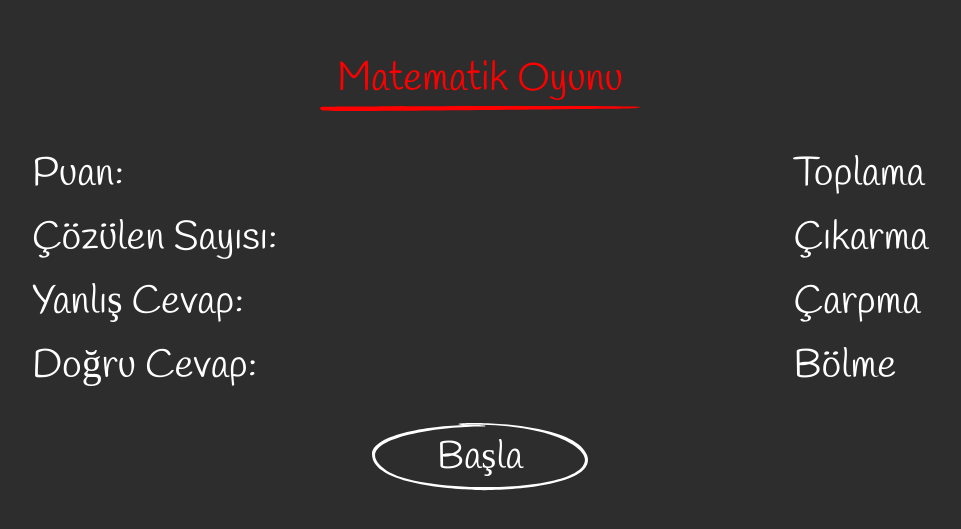
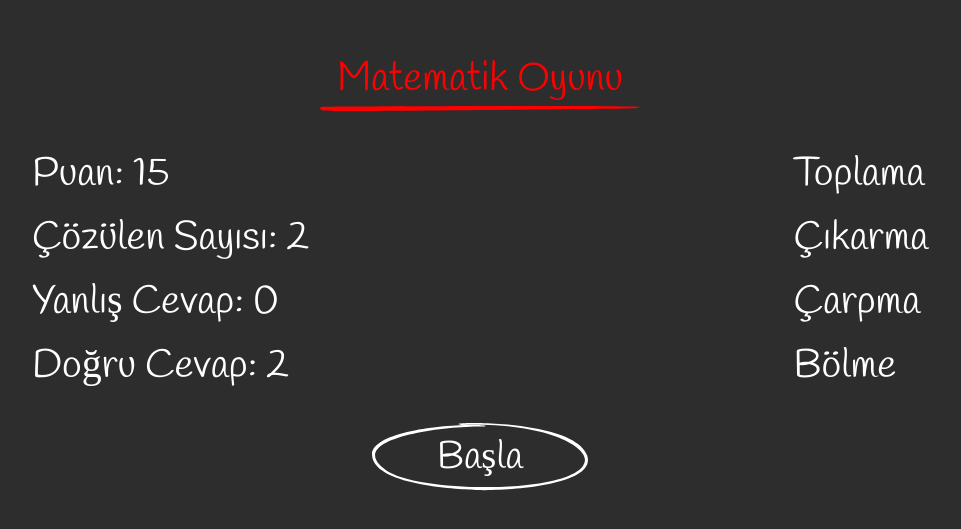
Before and after one commit to K143-Hatay-Front-End-Web-Development/Odev-3-Fen-Edebiyat, a React (Create React App) app: page / in a window 1280 px wide. Shown: the part 125-654 px from the top of the page, without its empty margins (160-1121 px from the left). Built offline with nearby package versions, Linux system fonts and the light colour scheme; the HTML template or start-up script is replaced by a standard one.

Commit message:
Added context-api basic functionality

```diff
--- a/src/App.jsx
+++ b/src/App.jsx
@@ -6,10 +6,17 @@ import Subtract from "./components/organisms/Subtract";
 import Multiply from "./components/organisms/Multiply";
 import Divide from "./components/organisms/Divide";
 import NotFound from "./components/organisms/NotFound";
+import StatContext from "./context/use-stats";
 
 function App() {
+  const gamestats = {
+    point: 15, questions: 2, wrongs: 0, corrects: 2
+  }
   return (
     <div className="App">
+      <StatContext.Provider
+        value={gamestats}
+      >
         <Routes>
           <Route path="/" element={<Main />} />
           <Route path="sum" element={<Sum />} />
@@ -19,6 +26,7 @@ function App() {
           <Route path="result" element={<Result />} />
           <Route path="*" element={<NotFound />} />
         </Routes>
+      </StatContext.Provider>
     </div>
   );
 }
--- a/src/components/molecules/Stats.jsx
+++ b/src/components/molecules/Stats.jsx
@@ -1,10 +1,12 @@
-const Stats = () => {
+const Stats = ({stats}) => {
+  console.log(stats)
   return (
+
     <ul className="stats">
-      <li>Puan:</li>
-      <li>Çözülen Sayısı:</li>
-      <li>Yanlış Cevap:</li>
-      <li>Doğru Cevap:</li>
+      <li>Puan: {stats.point}</li>
+      <li>Çözülen Sayısı: {stats.questions}</li>
+      <li>Yanlış Cevap: {stats.wrongs}</li>
+      <li>Doğru Cevap: {stats.corrects}</li>
     </ul>
   );
 };
--- a/src/components/organisms/Main.jsx
+++ b/src/components/organisms/Main.jsx
@@ -4,6 +4,7 @@ import Header from "../molecules/Header";
 import Stats from "../molecules/Stats";
 import Nav from "../molecules/Nav";
 import Start from "../atoms/Start";
+import StatContext from "../../context/use-stats";
 
 const Main = () => {
   const [page, setPage] = useState("/");
@@ -11,12 +12,20 @@ const Main = () => {
   const pageLinkCreator = (selectedPage) => {
     setPage(() => selectedPage);
   };
-
+  const stats={
+    puan : 15,
+    cozulen : 2,
+    yanlis : 0,
+    dogru : 2
+  }
+  return (
+    <StatContext.Consumer>
+      {(stats) => {
         return (
           <div className="main">
             <Header type="main-header">Matematik Oyunu</Header>
             <div className="main-section">
-        <Stats />
+              <Stats stats={stats} />
               <Nav pageLink={pageLinkCreator} />
             </div>
             <Link to={page}>
@@ -24,6 +33,9 @@ const Main = () => {
             </Link>
           </div>
         );
+      }}
+    </StatContext.Consumer>
+  );
 };
 
 export default Main;
--- /dev/null
+++ b/src/context/use-stats.jsx
@@ -0,0 +1,8 @@
+import { createContext } from "react";
+
+const StatContext = createContext({
+  stats: false,
+});
+
+
+export default StatContext;
```
Lines whose indentation alone changed are shown as unchanged.
